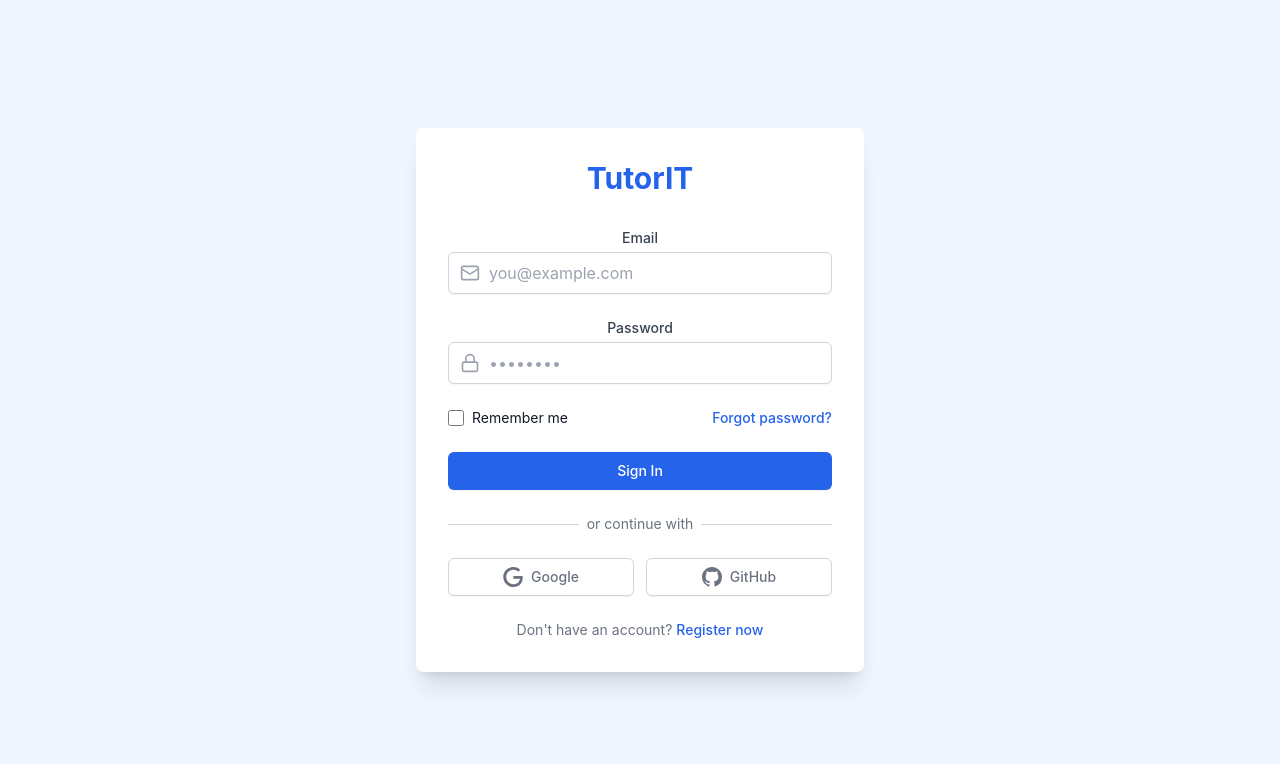
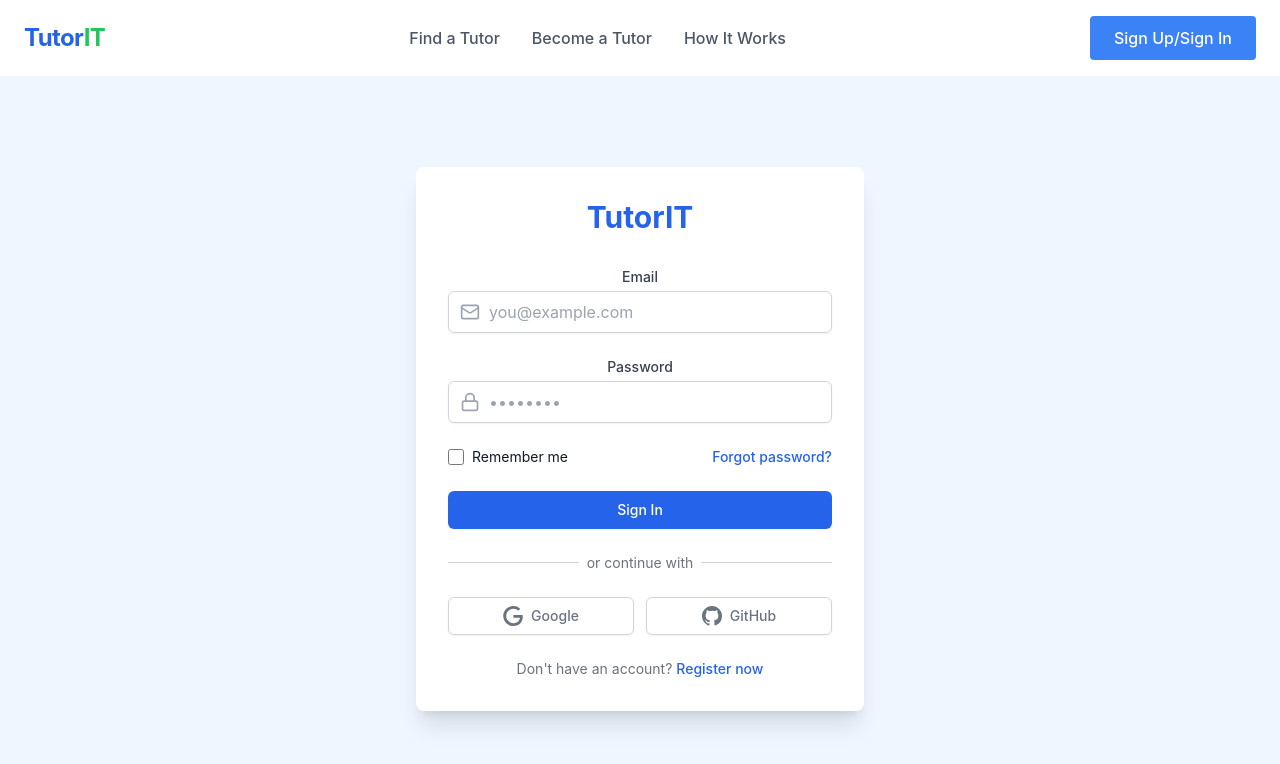
Before and after one commit to MartRup/TutorIT, a React (Create React App) app in the folder frontend/: page /login in a window 1280 px wide. Shown: the top 764 px of the page. Built offline with nearby package versions, Linux system fonts and the light colour scheme.

Commit message:
feat(pages): add header to auth pages

```diff
--- /dev/null
+++ b/frontend/src/components/Header.jsx
@@ -0,0 +1,27 @@
+import React from 'react';
+import { Link } from 'react-router-dom';
+
+const Header = () => {
+    return (
+        <header className="border-b border-gray-100 sticky top-0 bg-white/95 backdrop-blur-sm z-50">
+            <div className="container mx-auto px-6 py-4 flex justify-between items-center">
+                <Link to="/" className="text-2xl font-bold tracking-tight">
+                    <span className="text-blue-600">Tutor</span>
+                    <span className="text-green-500">IT</span>
+                </Link>
+
+                <nav className="hidden md:flex space-x-8 text-gray-600 font-medium">
+                    <a href="#" className="hover:text-blue-600 transition">Find a Tutor</a>
+                    <a href="#" className="hover:text-blue-600 transition">Become a Tutor</a>
+                    <a href="#" className="hover:text-blue-600 transition">How It Works</a>
+                </nav>
+
+                <Link to="/login" className="bg-blue-500 hover:bg-blue-600 text-white px-6 py-2.5 rounded font-medium transition">
+                    Sign Up/Sign In
+                </Link>
+            </div>
+        </header>
+    );
+};
+
+export default Header;
--- a/frontend/src/components/TutorITLanding.js
+++ b/frontend/src/components/TutorITLanding.js
@@ -1,28 +1,13 @@
 import { Link } from 'react-router-dom';
+import Header from './Header';
 
 const TutorITLanding = () => {
   return (
     <div className="min-h-screen bg-white font-sans text-gray-800">
 
       {/* Navbar */}
-      <header className="border-b border-gray-100 sticky top-0 bg-white/95 backdrop-blur-sm z-50">
-        <div className="container mx-auto px-6 py-4 flex justify-between items-center">
-          <div className="text-2xl font-bold tracking-tight">
-            <span className="text-blue-600">Tutor</span>
-            <span className="text-green-500">IT</span>
-          </div>
-
-          <nav className="hidden md:flex space-x-8 text-gray-600 font-medium">
-            <a href="#" className="hover:text-blue-600 transition">Find a Tutor</a>
-            <a href="#" className="hover:text-blue-600 transition">Become a Tutor</a>
-            <a href="#" className="hover:text-blue-600 transition">How It Works</a>
-          </nav>
-
-          <Link to="/login" className="bg-blue-500 hover:bg-blue-600 text-white px-6 py-2.5 rounded font-medium transition">
-            Sign Up/Sign In
-          </Link>
-        </div>
-      </header>
+      {/* Navbar */}
+      <Header />
 
       {/* Hero Section */}
       <section className="py-20 text-center px-6">
--- a/frontend/src/pages/LoginPage.jsx
+++ b/frontend/src/pages/LoginPage.jsx
@@ -1,10 +1,13 @@
 import React from 'react';
 import { Link } from 'react-router-dom';
+import Header from '../components/Header';
 import { Mail, Lock } from 'lucide-react';
 
 const LoginPage = () => {
     return (
-        <div className="min-h-screen bg-blue-50 flex items-center justify-center p-4">
+        <div className="min-h-screen bg-blue-50 flex flex-col">
+            <Header />
+            <div className="flex-grow flex items-center justify-center p-4">
                 <div className="bg-white rounded-lg shadow-xl w-full max-w-md p-8">
                     <div className="text-center mb-8">
                         <h1 className="text-3xl font-bold text-blue-600 mb-2">TutorIT</h1>
@@ -116,6 +119,7 @@ const LoginPage = () => {
                     </div>
                 </div>
             </div>
+        </div>
     );
 };
 
--- a/frontend/src/pages/RegisterPage.jsx
+++ b/frontend/src/pages/RegisterPage.jsx
@@ -1,11 +1,14 @@
 import React, { useState } from 'react';
 import { Link } from 'react-router-dom';
+import Header from '../components/Header';
 
 const RegisterPage = () => {
     const [userType, setUserType] = useState('student'); // 'student' or 'tutor'
 
     return (
-        <div className="min-h-screen bg-blue-50 flex items-center justify-center p-4">
+        <div className="min-h-screen bg-blue-50 flex flex-col">
+            <Header />
+            <div className="flex-grow flex items-center justify-center p-4">
                 <div className="bg-white rounded-lg shadow-xl w-full max-w-md p-8">
                     <div className="text-center mb-6">
                         <h1 className="text-3xl font-bold text-blue-600 mb-1">TutorIT</h1>
@@ -142,6 +145,7 @@ const RegisterPage = () => {
                     </div>
                 </div>
             </div>
+        </div>
     );
 };
 
```
Lines whose indentation alone changed are shown as unchanged.
